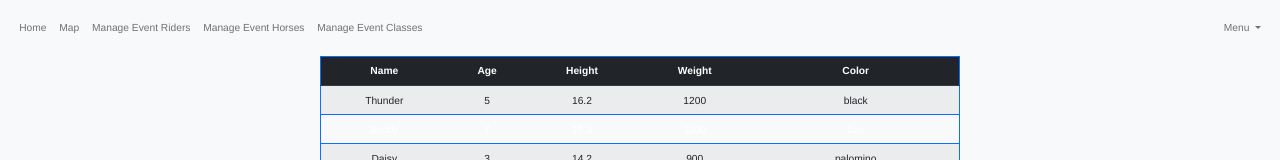
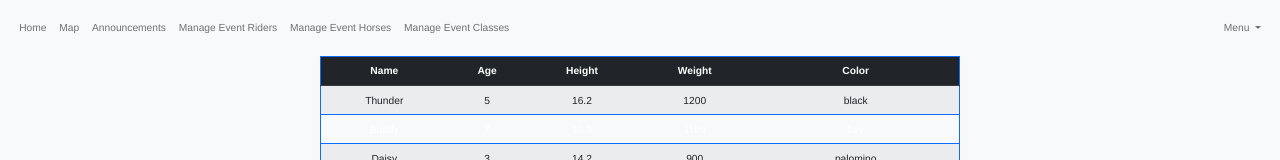
Before and after one commit to SWE-Practice-Web/IHSA_Frontend, a Vue app: page /signup in a window 1280 px wide. Shown: the top 160 px of the page. Built offline with nearby package versions, Linux system fonts and the light colour scheme; what vue3-openlayers would draw is missing.

Commit message:
added announcements to navbar

```diff
--- a/src/components/NavBar.vue
+++ b/src/components/NavBar.vue
@@ -13,6 +13,9 @@
                     </li>
                     <li class="nav-item">
                         <router-link class="nav-link" to="/map">Map</router-link>
+                    </li>
+                    <li class="nav-item">
+                        <router-link class="nav-link" to="/announcements">Announcements</router-link>
                     </li>
                     <li class="nav-item">
                         <router-link class="nav-link" to="/eventRiders">Manage Event Riders</router-link>
```
